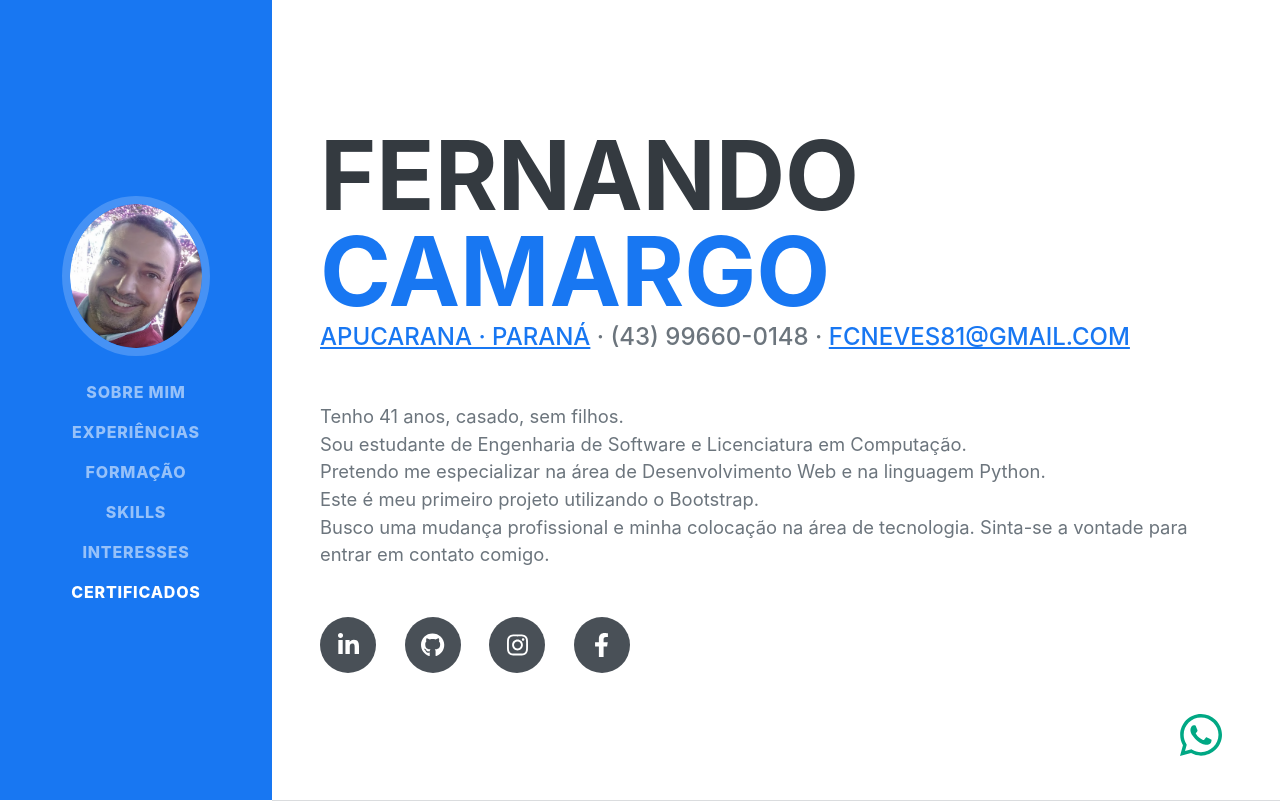
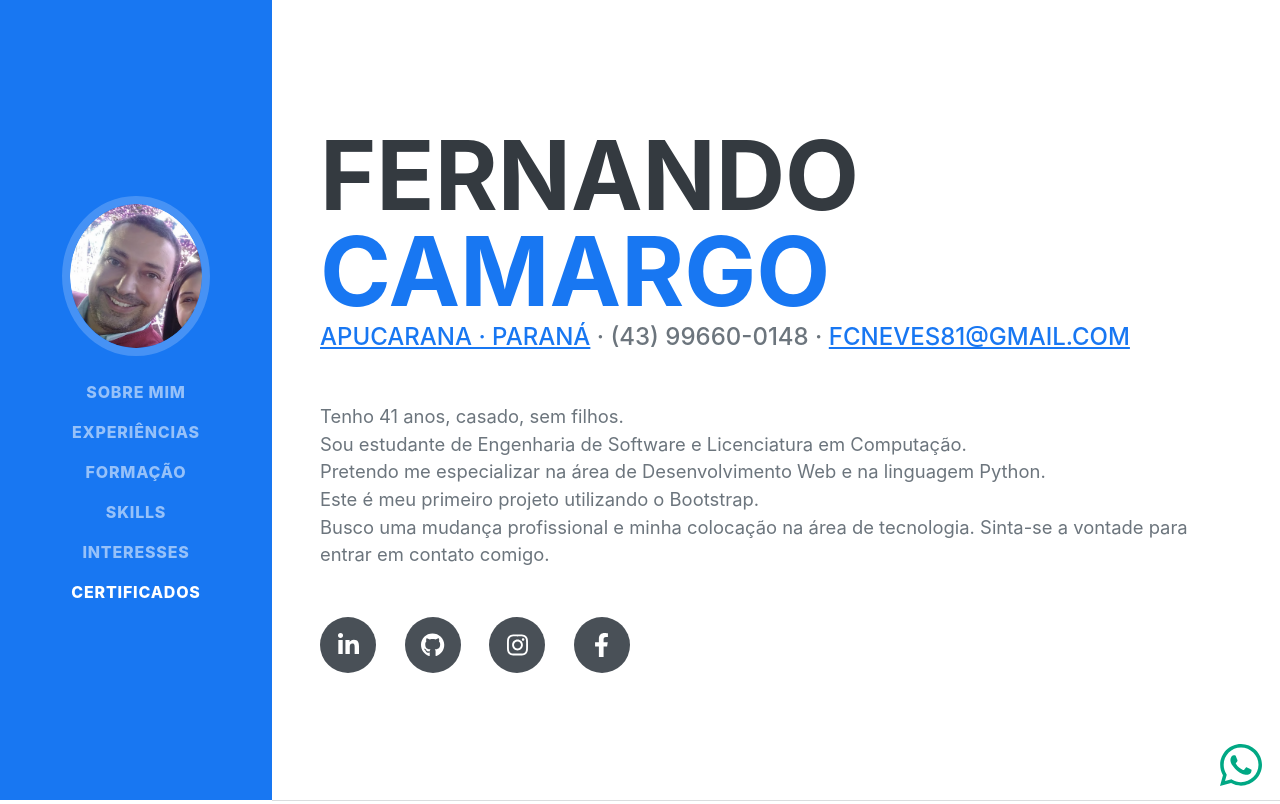
Before and after one commit to fcneves81/curriculo_bootstrap, a plain HTML site: page index.html in a window 1280 px wide. Shown: the top 804 px of the page. Drawn offline with nearby package versions, Linux system fonts and the light colour scheme; a web font is replaced by a local one.

Commit message:
Atualizado botão do WhatsApp que não aparecia corretamente no iOS.

```diff
--- a/css/mystyle.css
+++ b/css/mystyle.css
@@ -16,6 +16,7 @@
     position: fixed;
     width: 60px;
     height: 60px;
-    bottom: 40px;
-    right: 40px;
+    bottom: 10px; /*40*/
+    right: 0;  /*40*/
+    transform:translate3d(0, 0, 0);
 }
--- a/index.html
+++ b/index.html
@@ -174,6 +174,10 @@
                     <ul data-aos="fade-left" class="fa-ul mb-0">
                         <li>
                             <span class="fa-li"><i class="fas fa-check"></i></span>
+                            Inglês - leitura e escrita avançadas
+                        </li>
+                        <li>
+                            <span class="fa-li"><i class="fas fa-check"></i></span>
                             Lógica de programação, aplicada às seguintes linguagens: JavaScript, Java e Python
                         </li>
                         <li>
```
Also changed, not shown: assets/img/profile1.jpg (added).
